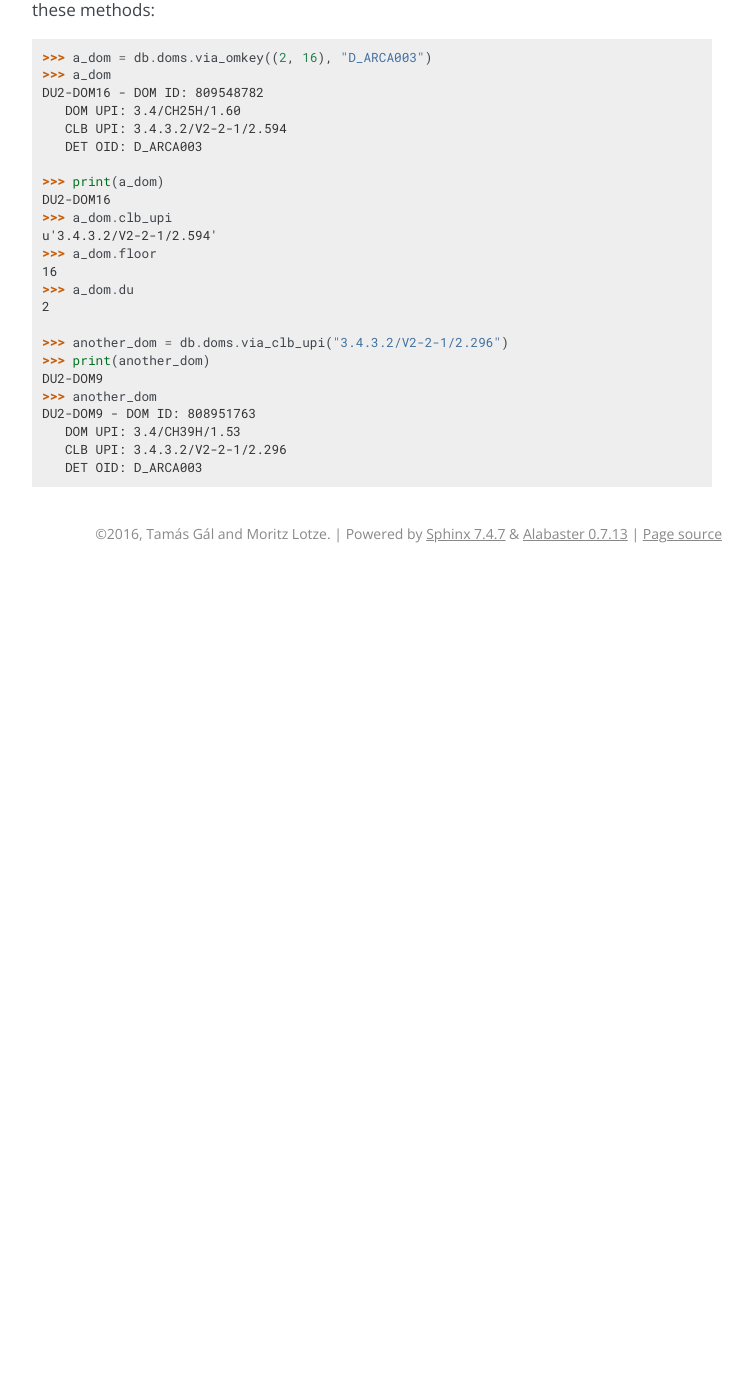
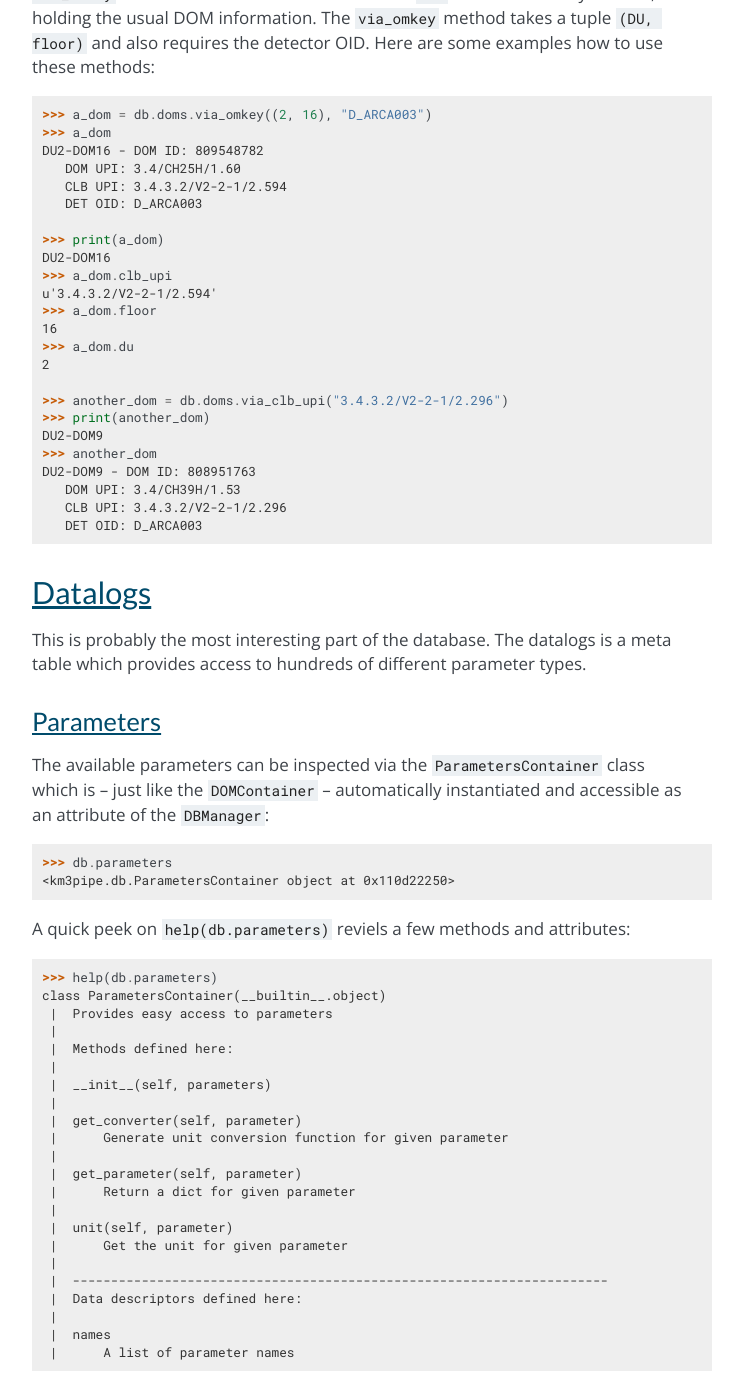
Before and after one commit to tamasgal/km3pipe, a Sphinx documentation site: the page built from docs/db.rst, in a window 1280 px wide and 1400 px high, scrolled down 3126 px. Shown: the whole window, without its empty margins (388-1141 px from the left). Built offline with Sphinx 7.4.7, drawn with Linux system fonts in a browser that asks for light colours; formulas are drawn with MathJax 3; pages that are not in the unit, such as notebooks, are missing from menus; the version number could not be read and is left out; before the commit the page ends 3699 px from its top, so only the background shows below that.

Commit message:
Update parameters

```diff
--- a/docs/db.rst
+++ b/docs/db.rst
@@ -174,3 +174,44 @@ Here are some examples how to use these methods::
        DOM UPI: 3.4/CH39H/1.53
        CLB UPI: 3.4.3.2/V2-2-1/2.296
        DET OID: D_ARCA003
+
+
+Datalogs
+~~~~~~~~
+This is probably the most interesting part of the database. The datalogs
+is a meta table which provides access to hundreds of different parameter types.
+
+Parameters
+^^^^^^^^^^
+
+The available parameters can be inspected via the ``ParametersContainer`` class
+which is -- just like the ``DOMContainer`` -- automatically instantiated and
+accessible as an attribute of the ``DBManager``::
+
+    >>> db.parameters
+    <km3pipe.db.ParametersContainer object at 0x110d22250>
+
+A quick peek on ``help(db.parameters)`` reviels a few methods and attributes::
+
+    >>> help(db.parameters)
+    class ParametersContainer(__builtin__.object)
+     |  Provides easy access to parameters
+     |
+     |  Methods defined here:
+     |
+     |  __init__(self, parameters)
+     |
+     |  get_converter(self, parameter)
+     |      Generate unit conversion function for given parameter
+     |
+     |  get_parameter(self, parameter)
+     |      Return a dict for given parameter
+     |
+     |  unit(self, parameter)
+     |      Get the unit for given parameter
+     |
+     |  ----------------------------------------------------------------------
+     |  Data descriptors defined here:
+     |
+     |  names
+     |      A list of parameter names
```
